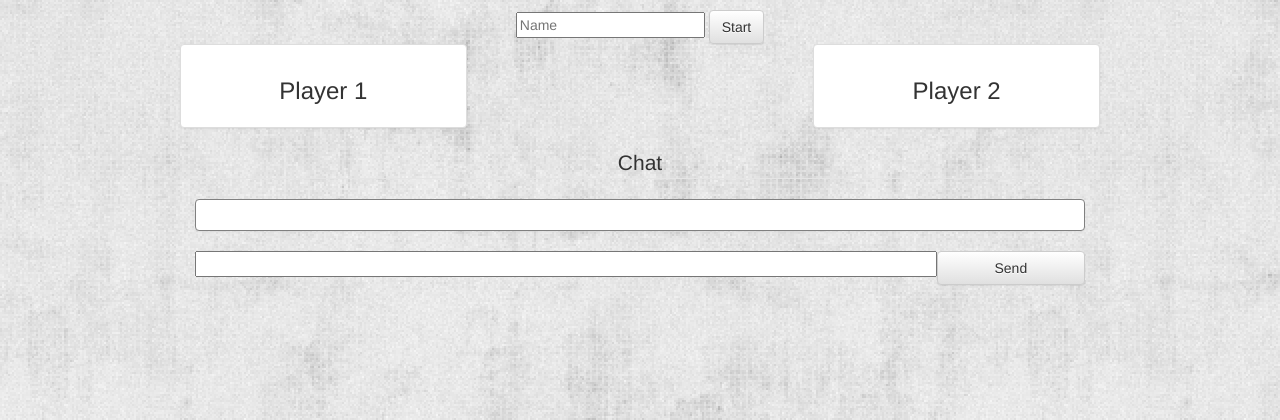
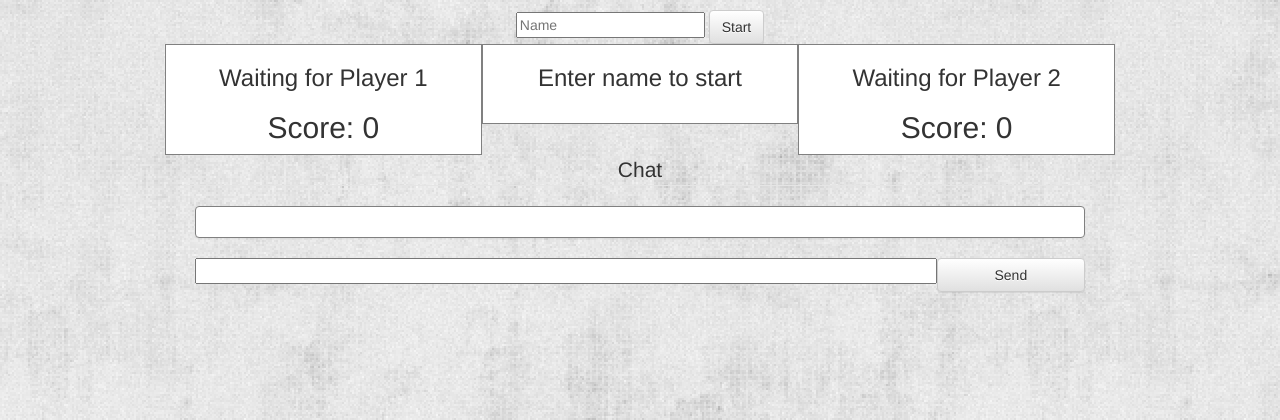
Before and after one commit to codemarq/RPS-Multiplayer, a PHP site: page / in a window 1280 px wide. Shown: the part 60-480 px from the top of the page. Run offline with PHP 8.4, Linux system fonts and the light colour scheme; some libraries are stand-ins or nearby versions.

Commit message:
updated game

```diff
--- a/assets/css/style.css
+++ b/assets/css/style.css
@@ -25,3 +25,18 @@ section {
     background-color: white;
     border: solid grey 1px;
 }
+
+#gameMessages {
+    /*background-color: white;
+    border: solid grey 1px;
+*/
+}
+.choice {
+    margin: 5px;
+}
+
+.box {
+    min-height: 80px;
+    background-color: white;
+    border: solid grey 1px;
+}
--- a/assets/javascript/rps_app.js
+++ b/assets/javascript/rps_app.js
@@ -1,6 +1,5 @@
-
+$(document).ready(function() {
 // Entire Game function
-function rps () {
 	// ========================================================
   // Initialize Firebase
   var config = {
@@ -14,9 +13,9 @@ function rps () {
   var database = firebase.database();
   // ========================================================
   // global game variables
-  // Sets the choices
-  var choices = ['rock', 'paper', 'scissors'];
-  var rpsls = ['rock', 'paper', 'scissors', 'lizard', 'spock'];
+  // Sets the rps
+  var rps = ['Rock', 'Paper', 'Scissors'];
+  var rpsls = ['Rock', 'Paper', 'Scissors', 'Lizard', 'Spock'];
 
   // keep track of number of players for game state
   // updated by the firebase "value" listener
@@ -39,103 +38,75 @@ function rps () {
   // set initial variables to firebase
   database.ref().set({
     players: players,
-    currentPlayer: currentPlayer
+    currentPlayer: currentPlayer,
+    choicesMade: 0
   });
 
   var playerNumber = 0;
+  // ===================================================
+   // click handlers
+  function game (player1_choice, player2_choice) {
 
-
-  // click handlers
-  function rpsClick () {
-    var userGuess = $(this).val();
-    var otherGuess = 0;
-    console.log(userGuess);
-    userGuess++;
-
-    decision = (userGuess - otherGuess) %2;
-
-    // set timeout so that if player 2 does not enter in about 20seconds,
-    // then generate a modal to ask player 1 if they would like to play
-    // against the computer. then set player2 == computerGuess.
-    // This sets the computer guess equal to the random.
-    var computerGuess = choices[Math.floor(Math.random() * choices.length)];
-
-    // re-do the below game logic with modulo arithmetic.
-
-
-    // Making sure the user chooses r, p, or s--
-    if ((userGuess == 'r') || (userGuess == 'p') || (userGuess == 's')){
-
-      // It tests to determine if the computer or the user won the round and then increments
-      if ((userGuess == 'r') && (computerGuess == 's')){
-        wins++;
-      }else if ((userGuess == 'r') && (computerGuess == 'p')){
-        losses++;
-      }else if ((userGuess == 's') && (computerGuess == 'r')){
-        losses++;
-      }else if ((userGuess == 's') && (computerGuess == 'p')){
-        wins++;
-      }else if ((userGuess == 'p') && (computerGuess == 'r')){
-        wins++;
-      }else if ((userGuess == 'p') && (computerGuess == 's')){
-        losses++;
-      }else if (userGuess == computerGuess){
-        ties++;
-      }
-
-      // Taking the tallies and displaying them in HTML
-      var html = "<p>Press r, p or s to start playing</p>" +
-      "<p>wins: " +
-      wins +
-      "</p>" +
-      "<p>losses: " +
-      losses +
-      "</p>" +
-      "<p>ties: " +
-      ties +
-      "</p>";
-
-      // Placing the html into the game ID
-      document.querySelector('#game').innerHTML = html;
-    };
+    var p1 = rps.indexOf(player1_choice);
+    var p2 = rps.indexOf(player2_choice);
+    console.log('p1: ' + p1);
+    console.log('p2: ' + p2);
 
   };
-  // UPDATE THIS SECTION (ABOVE)!!!
-
-  // ===================================================
 
   // render buttons
-  // Generic function for displaying movie data
-  function renderButtons(player){
+  function renderButtons(){
     // passing in player argument to determine where to render buttons
-
+    if (playerNumber == 1) {
+      var buttonsView = $('#playerOneButtons')
+    } else {
+      var buttonsView = $('#playerTwoButtons')
+    }
 
     // Deletes the buttons prior to adding new buttons (this is necessary otherwise you will have repeat buttons)
-    $('#buttonsView').empty();
+    buttonsView.empty();
 
-    // Loops through the array of button choices
-    for (var i = 0; i < choices.length; i++){
+    // Loops through the array of button rps
+    for (var i = 0; i < rps.length; i++){
 
       // Then dynamicaly generates buttons for each attack choice in the array
 
-        var a = $('<button>') // This code $('<button>') is all jQuery needs to create the beginning and end tag. (<button></button>)
-        a.addClass('choice'); // Added a class
-        a.attr('data-name', choices[i]); // Added a data-attribute
-        a.text(choices[i]); // Provided the initial button text
-        $('#buttonsView').append(a); // Added the button to the HTML
+        var a = $('<button>'); // This code $('<button>') is all jQuery needs to create the beginning and end tag. (<button></button>)
+        a.attr('value', rps[i]);
+        a.attr('id', 'rendered');
+        a.addClass('choice button');
+        a.addClass('btn btn-primary');
+        a.attr('data-name', rps[i]); // Added a data-attribute
+        a.text(rps[i]); // Provided the initial button text
+        buttonsView.append(a); // Added the button to the HTML
     };
   };
 
+  // button on click function
+  function choice () {
+    var choice = $(this).attr('value');
+    $('#gameMessages').empty();
+    $('#gameMessages').html('<div><h3>You Chose ' + choice + '</h3><div>');
+    $('#gameMessages').html("<div id='waiting'><h3>Waiting on other player</h3></div>");
 
-  // messages to player windows
+    // update firebase
+    if (playerNumber == 1) {
+      database.ref().update({'player1_choice': choice});
+    } else {
+      database.ref().update({'player2_choice': choice});
+    };
+    database.ref().update({'choicesMade': 1});
+    // handling choices made
+    // if (database.ref().choicesMade == 0) {
 
-  // dynamically generate players
+    // } else {
+    //   game(player1.choice, player2.choice);
+    // }
+  };
 
-  // store data on firebase
   // asynchronous listeners
   database.ref().on("value", function(snapshot) {
     // continuously update global variable "players" on users' page
-
     players = snapshot.val().players;
     player1.name = snapshot.val().player1_name;
     player1.score = snapshot.val().player1_score;
@@ -143,7 +114,7 @@ function rps () {
     player2.name = snapshot.val().player2_name;
     player2.score = snapshot.val().player2_score;
     player2.choice = snapshot.val().player2_choice;
-    console.log(snapshot.val().players);
+
     // error handling
   }), function (errorObject) {
     console.log("The read Failed: " + errorObject.code);
@@ -175,8 +146,15 @@ function rps () {
         'player1_choice': '',
         'player1_score': 0
       });
+      // update players variables locally and on fb
       database.ref().update({'players': 1});
       playerNumber = 1;
+
+      // render player buttons and update game message
+      renderButtons();
+      $('#gameMessages').empty();
+      $('#gameMessages').html('<h3>You can choose your move when ready</h3>');
+
     }
     else if (players == 1) {
       console.log('player2.name: ' + name);
@@ -189,6 +167,9 @@ function rps () {
       // sets players =2 in fb, which then updates local variable to 2
       database.ref().update({'players': 2});
       playerNumber = 2;
+      renderButtons();
+      $('#gameMessages').empty();
+      $('#gameMessages').html('<h3>You can choose your move when ready</h3>');
     };
 
     // clear playerName text box and replace with placeholder text.
@@ -228,12 +209,9 @@ function rps () {
   // chat send button event listener
   $('#chatButton').click(sendButton);
 
-  // click event listener
-  $('.rpsButton').click(rpsClick);
-
   // start button event listener
   // $('#startButton').click(startButton);
-};
 
-// waits for document ready to run javascript game function RPS
-$(document).ready(rps);
+  // event listener RPS buttons
+  $(document).on('click', '.choice', choice);
+});
--- a/index.html
+++ b/index.html
@@ -38,16 +38,6 @@
 		<!-- div player name input form -->
 		<form class="form-horizontal">
 			<input type="text" id="nameInput" placeholder="Name">
-			<!-- dropdown for game choice -->
-			<!-- <div class="btn-group">
-			  <button class="btn btn-default btn-lg dropdown-toggle" type="button" data-toggle="dropdown" aria-haspopup="true" aria-expanded="false" id="">
-			    Choose Game<span class="caret"></span>
-			  </button>
-			  <ul class="dropdown-menu">
-			  	<li><a href="#">Rock, Paper, Scissors</a></li>
-    			<li><a href="#">Rock, Paper, Scissors, Lizard, Spock</a></li>
-			  </ul>
-			</div> -->
 
 			<button id="startButton" class="startButton button btn btn-default" type="submit" value="start">Start</button>
 		</form>
@@ -56,28 +46,22 @@
 		<!-- div main game arena -->
 		<div id="arena" class="row">
 			<!-- player one -->
-			<div class="col-md-4 col-lg-4" id="player1">
-				<div class="thumbnail">
-					<div class="caption">
-						<h3 id='player1_name'>Player 1</h3>
-						<div id="playerOneButtons"></div>
-					</div>
-				</div>
+			<div class="col-md-12 col-lg-4 box" id="player1">
+					<h3 id='player1_name'>Waiting for Player 1</h3>
+					<div id="playerOneButtons"></div>
+					<div id="playerOneScore"><h2>Score: 0</h2></div>
 			</div>
 
 			<!-- game messages -->
-			<div class="col-md-4 col-lg-4" id="gameMessages">
-
+			<div class="col-md-12 col-lg-4 box" id="gameMessages">
+				<h3>Enter name to start</h3>
 			</div>
 
 			<!-- player two -->
-			<div class="col-md-4 col-lg-4" id="player2">
-				<div class="thumbnail">
-					<div class="caption">
-						<h3 id="player2_name">Player 2</h3>
-						<div id="playerTwoButtons"></div>
-					</div>
-				</div>
+			<div class="col-md-12 col-lg-4 box" id="player2">
+				<h3 id="player2_name">Waiting for Player 2</h3>
+				<div id="playerTwoButtons"></div>
+				<div id="playerTwoScore"><h2>Score: 0</h2></div>
 			</div>
 		</div>
 
```
